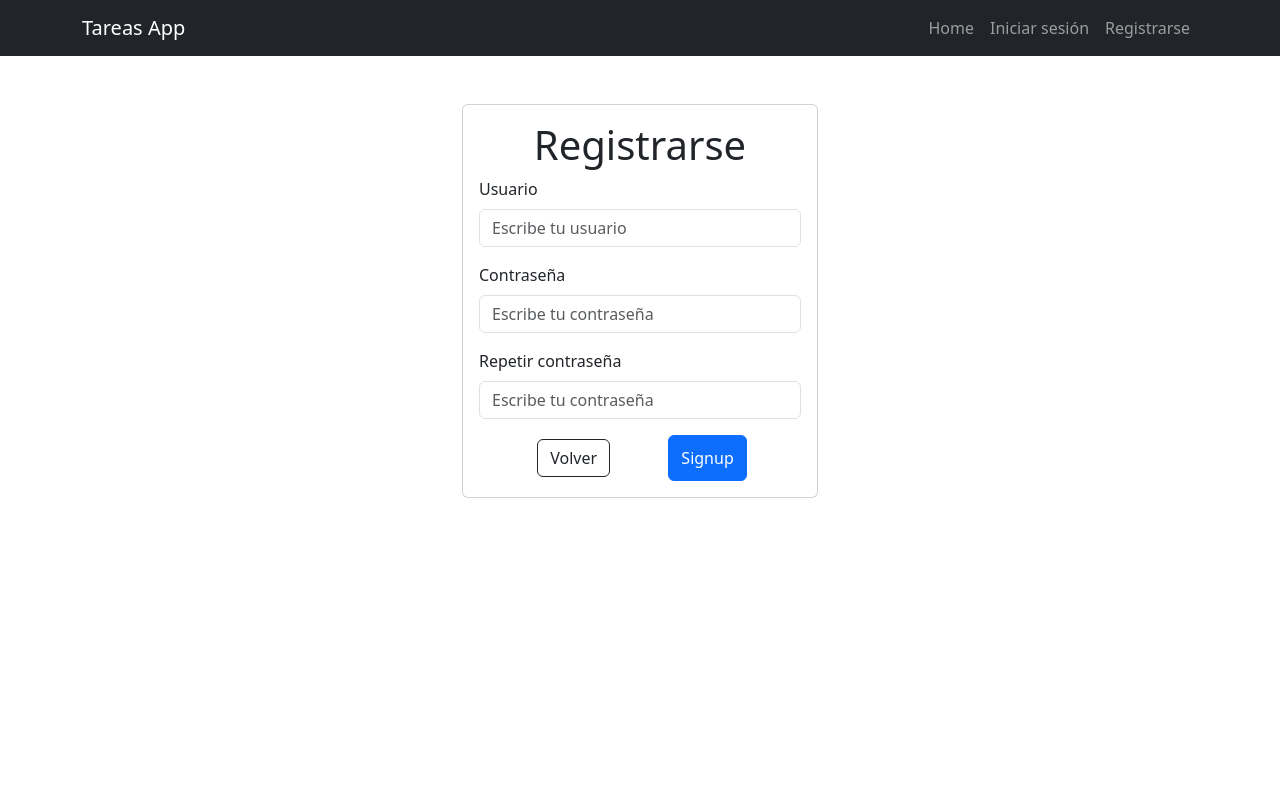
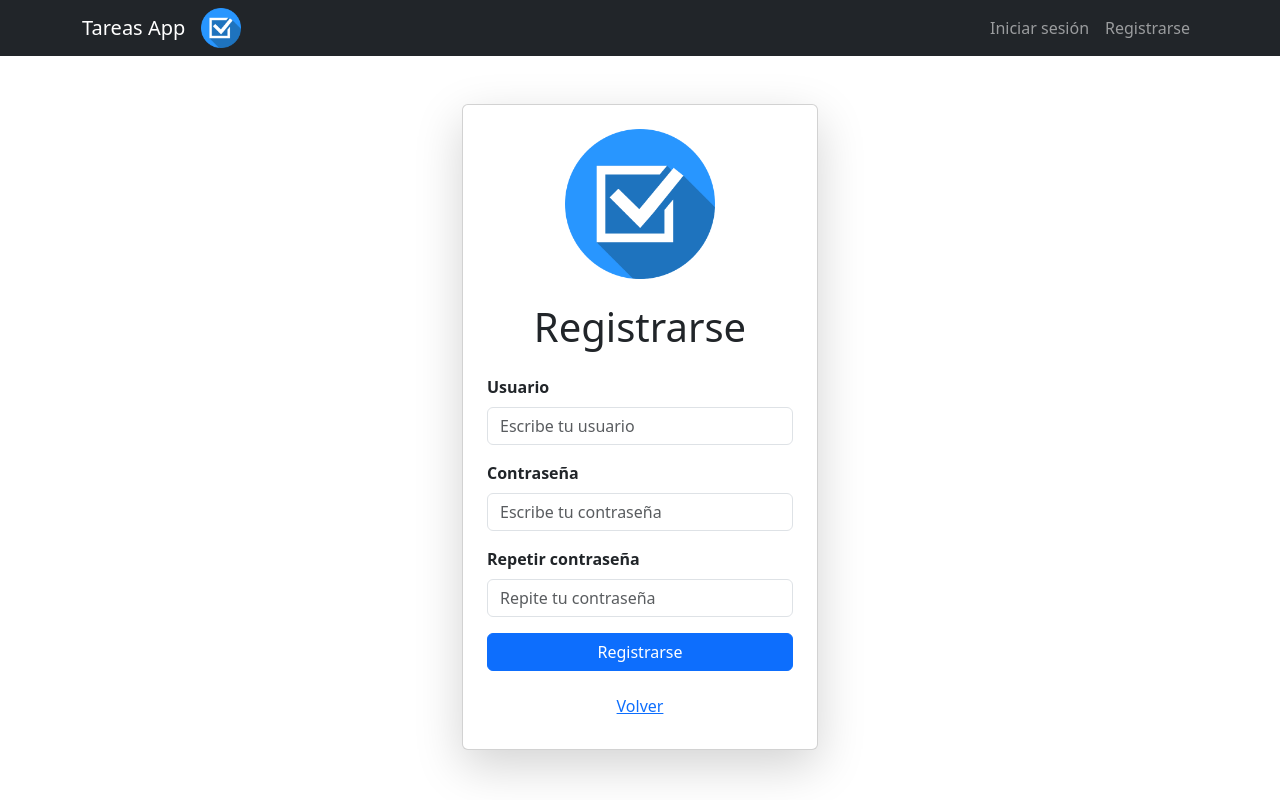
Before and after one commit to rjuanpablo/django-crud, a Django app: page /signup/ in a window 1280 px wide. Run offline with Django 4.2, Linux system fonts and the light colour scheme.

Commit message:
Front-fix

```diff
--- a/tasks/templates/layouts/base.html
+++ b/tasks/templates/layouts/base.html
@@ -1,3 +1,4 @@
+{% load static %}
 <!DOCTYPE html>
 <html lang="en">
 
@@ -12,7 +13,13 @@
 
     <nav class="navbar navbar-expand-lg bg-dark navbar-dark">
         <div class="container">
-            <a class="navbar-brand" href="#">Tareas App</a>
+            {% if user.is_authenticated %}
+            <a class="navbar-brand" href="{% url 'tasks' %}">Tareas App</a><img src="{% static 'logo.png' %}" alt=""
+                width="40">
+            {% else %}
+            <a class="navbar-brand" href="{% url 'home' %}">Tareas App</a><img src="{% static 'logo.png' %}" alt=""
+                width="40">
+            {% endif %}
             <button class="navbar-toggler" type="button" data-bs-toggle="collapse" data-bs-target="#navbarNav"
                 aria-controls="navbarNav" aria-expanded="false" aria-label="Toggle navigation">
                 <span class="navbar-toggler-icon"></span>
@@ -21,18 +28,18 @@
                 <ul class="navbar-nav ms-auto">
                     {% if user.is_authenticated %}
                     <li class="nav-item">
-                        <a class="nav-link" href="{% url 'tasks' %}">Tareas pendientes</a>
+                        <a class="nav-link" href="{% url 'tasks' %}">Tareas</a>
                     </li>
-                    <li class="nav-item">
+                    <!-- <li class="nav-item">
                         <a class="nav-link" href="{% url 'tasks_completed' %}">Tareas completadas</a>
-                    </li>
+                    </li> -->
                     <li class="nav-item">
                         <a class="nav-link" href="{% url 'logout' %}">Cerrar sesión</a>
                     </li>
                     {% else %}
-                    <li class="nav-item">
+                    <!-- <li class="nav-item">
                         <a class="nav-link" aria-current="page" href="{% url 'home' %}">Home</a>
-                    </li>
+                    </li> -->
                     <li class="nav-item">
                         <a class="nav-link" href="{% url 'signin' %}">Iniciar sesión</a>
                     </li>
--- a/tasks/templates/signup.html
+++ b/tasks/templates/signup.html
@@ -1,38 +1,41 @@
 {% extends 'layouts/base.html' %}
+
+{% load static %}
 
 {% block content %}
 
 <main class="container">
     <div class="row">
         <div class="col-md-4 offset-md-4 mt-5">
-            <form action="/signup/" method="POST" class="card card-body">
-                <h1 class=" text-center">Registrarse</h1>
+            <form action="/signup/" method="POST" class="card card-body shadow-lg p-4 rounded">
+                <div class="text-center mb-4">
+                    <img src="{% static 'logo.png' %}" alt="" width="150">
+                </div>
+                <h1 class="text-center mb-4">Registrarse</h1>
                 {{ error }}
                 {% csrf_token %}
-                <!-- {{ form.as_p }} -->
 
                 <div class="mb-3">
-                    <label for="username" class="form-label">Usuario</label>
-                    <input type="text" class="form-control" id="username" name="username" placeholder="Escribe tu usuario">
+                    <label for="username" class="form-label fw-bold">Usuario</label>
+                    <input type="text" class="form-control" id="username" name="username" placeholder="Escribe tu usuario" required>
                 </div>
                 <div class="mb-3">
-                    <label for="password1" class="form-label">Contraseña</label>
-                    <input type="password" class="form-control" id="password1" name="password1" placeholder="Escribe tu contraseña">
+                    <label for="password1" class="form-label fw-bold">Contraseña</label>
+                    <input type="password" class="form-control" id="password1" name="password1" placeholder="Escribe tu contraseña" required>
                 </div>
                 <div class="mb-3">
-                    <label for="password2" class="form-label">Repetir contraseña</label>
-                    <input type="password" class="form-control" id="password2" name="password2" placeholder="Escribe tu contraseña">
+                    <label for="password2" class="form-label fw-bold">Repetir contraseña</label>
+                    <input type="password" class="form-control" id="password2" name="password2" placeholder="Repite tu contraseña" required>
                 </div>
-                <div class="d-flex justify-content-evenly">
-                    <a class="btn btn-outline-dark m-1" href="{% url 'home' %}">Volver</a>
-                    <button class="btn btn-primary">
-                        Signup
-                    </button>
+                <div class="d-grid gap-2">
+                    <button class="btn btn-primary" type="submit">Registrarse</button>
+                </div>
+                <div class="text-center mt-3">
+                    <a href="{% url 'home' %}" class="btn btn-link">Volver</a>
                 </div>
             </form>
         </div>
     </div>
 </main>
 
-
 {% endblock %}
```
Also changed, not shown: djangocrud/settings.py (+7 -18 lines), tasks/templates/home.html (+14 -6 lines), tasks/templates/signin.html (+17 -13 lines), tasks/templates/tasks.html (+13 -15 lines), tasks/templates/tasks_completed.html (+12 -14 lines), tasks/static/logo.png (added), 1 other file.
